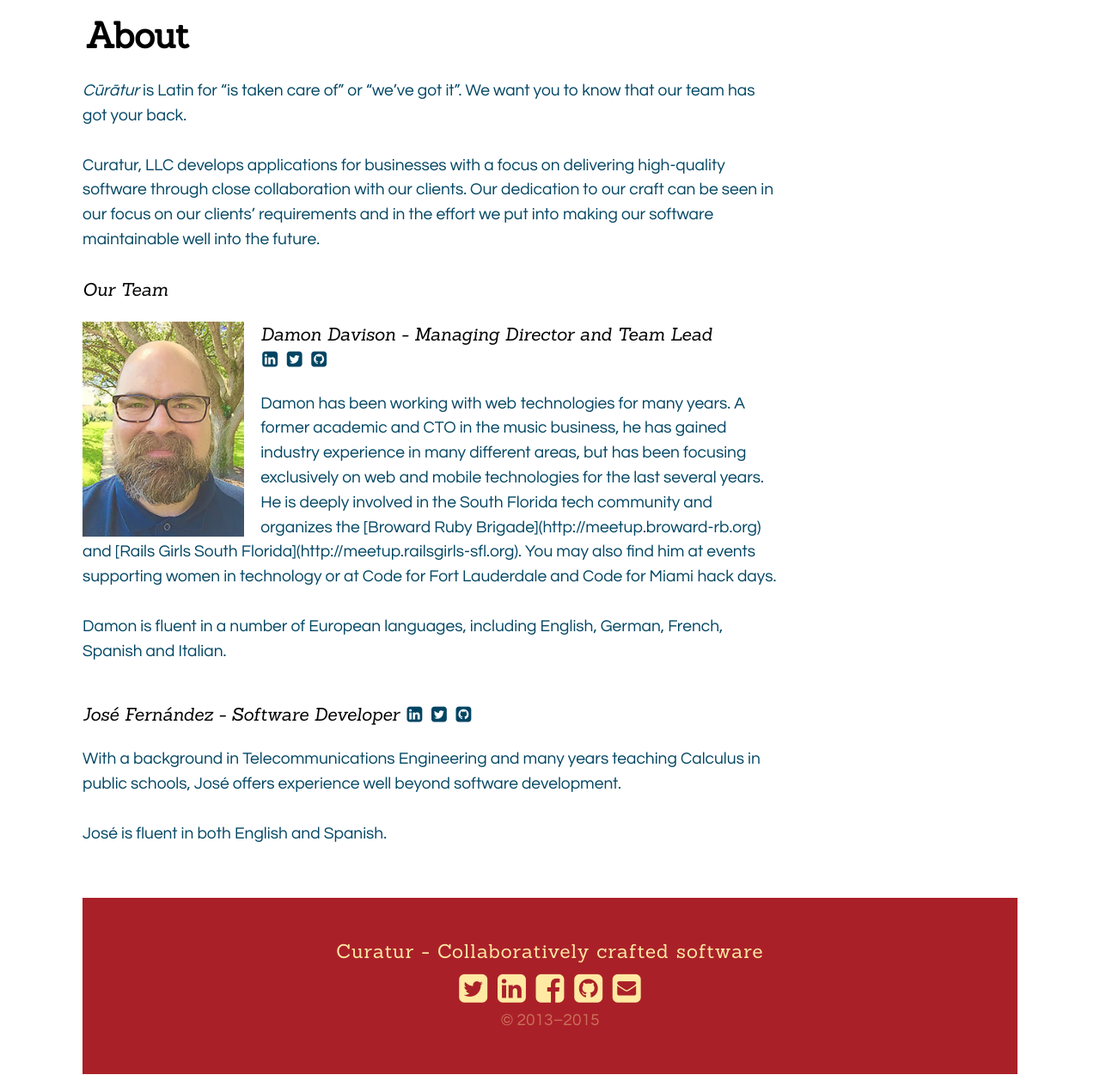
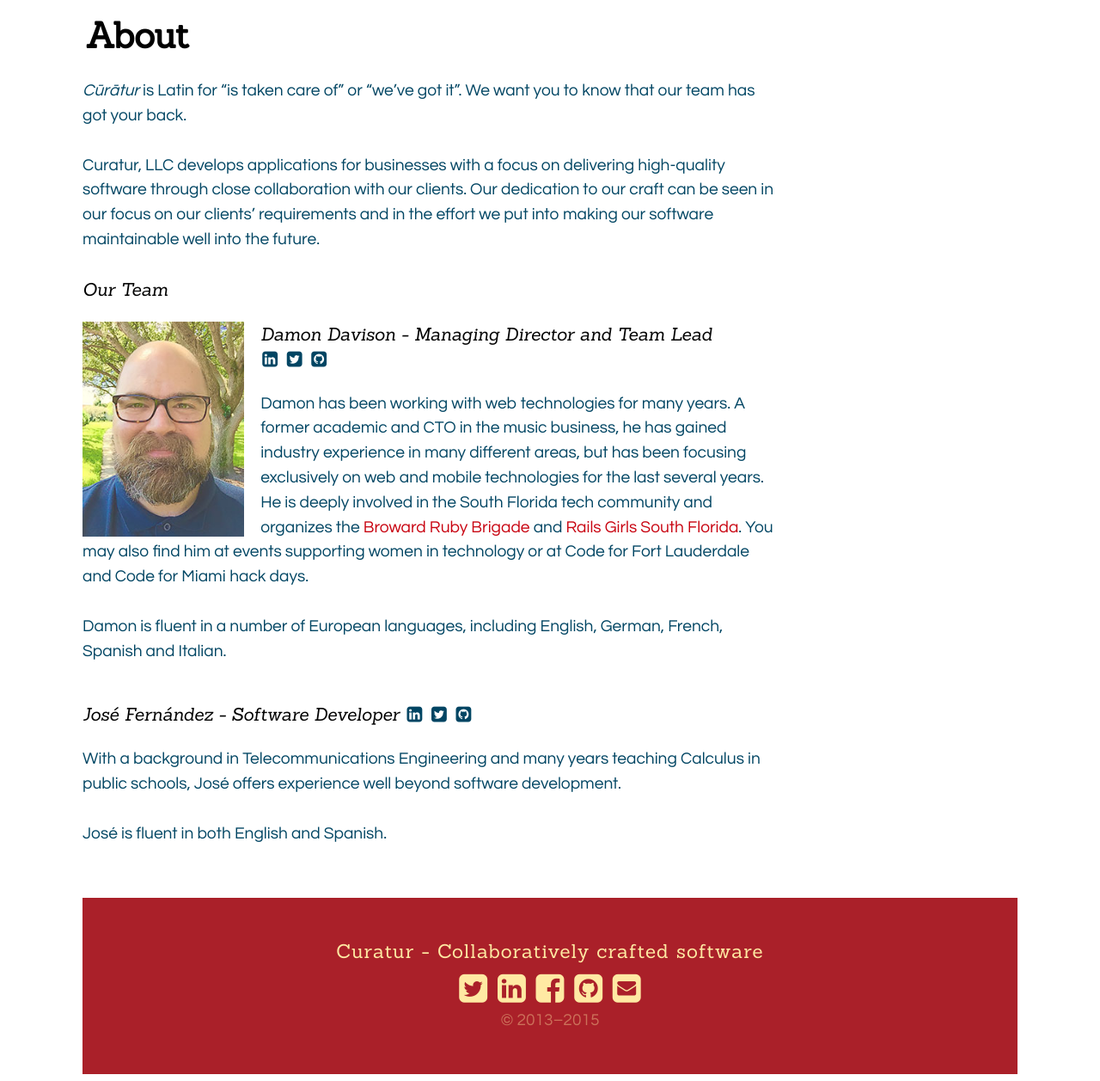
Before and after one commit to Curatur/curatur.github.io, a Jekyll site: the page built from pages/about.md, in a window 1280 px wide. Shown: the whole page at 86% size. Built offline with Jekyll 4.4.1, drawn with Linux system fonts in a browser that asks for light colours; nearby versions of some CDN libraries; a style sheet for code colours, icons or effects is not loaded.

Commit message:
Fix markdown parsing error in about

```diff
--- a/pages/about.md
+++ b/pages/about.md
@@ -31,22 +31,22 @@ future.
     </div>
   </h2>
 
-  <p>
-    Damon has been working with web technologies for many years. A former academic
-    and CTO in the music business, he has gained industry experience in many
-    different areas, but has been focusing exclusively on web and mobile
-    technologies for the last several years. He is deeply involved in the South
-    Florida tech community and organizes the [Broward Ruby
-    Brigade](http://meetup.broward-rb.org) and [Rails Girls South
-    Florida](http://meetup.railsgirls-sfl.org). You may also find him at events
-    supporting women in technology or at Code for Fort Lauderdale and Code for
-    Miami hack days.
-  </p>
+  <div markdown="1">
 
-  <p>
-    Damon is fluent in a number of European languages, including English, German,
-    French, Spanish and Italian.
-  </p>
+Damon has been working with web technologies for many years. A former academic
+and CTO in the music business, he has gained industry experience in many
+different areas, but has been focusing exclusively on web and mobile
+technologies for the last several years. He is deeply involved in the South
+Florida tech community and organizes the [Broward Ruby
+Brigade](http://meetup.broward-rb.org) and [Rails Girls South
+Florida](http://meetup.railsgirls-sfl.org). You may also find him at events
+supporting women in technology or at Code for Fort Lauderdale and Code for
+Miami hack days.
+
+Damon is fluent in a number of European languages, including English, German,
+French, Spanish and Italian.
+
+  </div>
 </section>
 
 <section>
@@ -60,13 +60,11 @@ future.
     </div>
   </h2>
 
-  <p>
-    With a background in Telecommunications Engineering and many years teaching
-    Calculus in public schools, José offers experience well beyond software
-    development.
-  </p>
+  <div markdown="1">
+With a background in Telecommunications Engineering and many years teaching
+Calculus in public schools, José offers experience well beyond software
+development.
 
-  <p>
-    José is fluent in both English and Spanish.
-  </p>
+José is fluent in both English and Spanish.
+  </div>
 </section>
```
